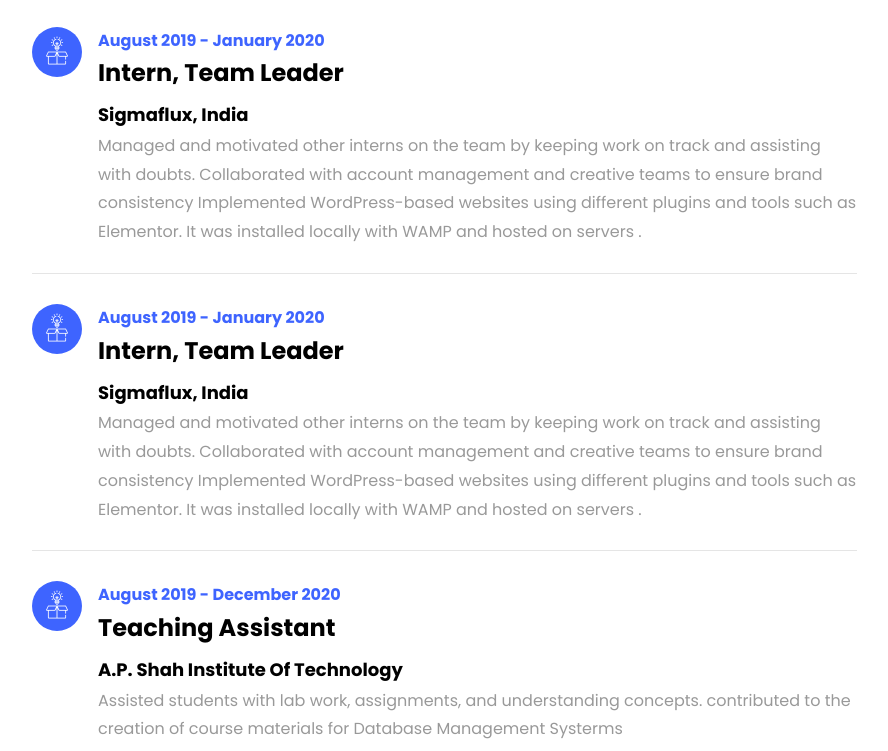
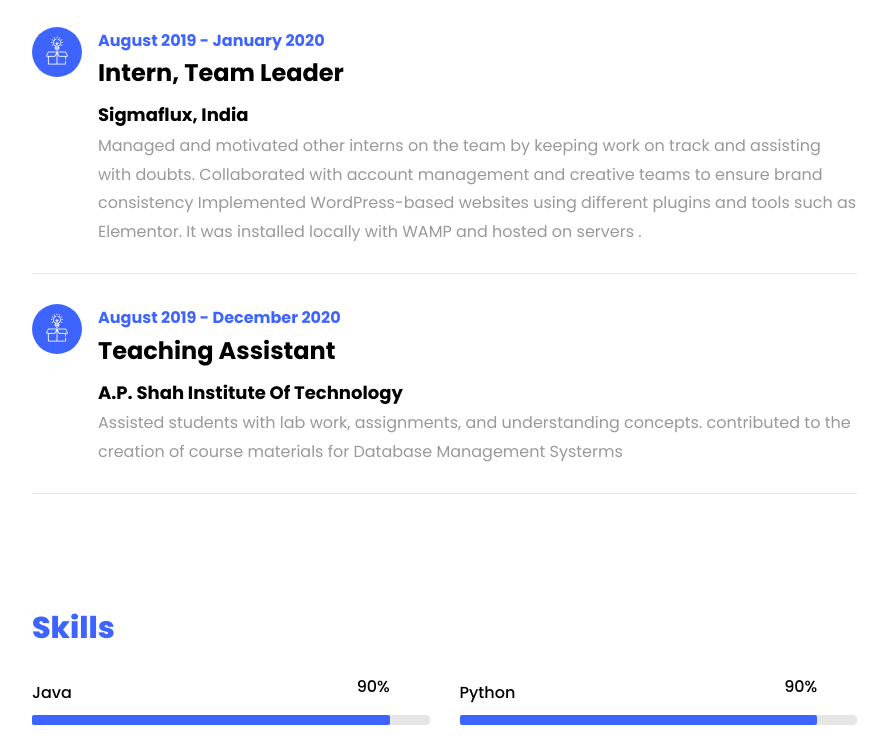
Before and after one commit to Sanjana-Nalawade/sanjanavnalawade, a plain HTML site: page index.html in a window 1280 px wide. Shown: the part 2797-3548 px from the top of the page, without its empty margins (338-1226 px from the left). Drawn offline with Linux system fonts and the light colour scheme; files whose address does not match are found by name.

Commit message:
update1.0

```diff
--- a/index.html
+++ b/index.html
@@ -101,7 +101,8 @@
 	                <span class="number" data-number="30">0</span>
 	                <span>Project complete</span>
                 </p>
-                <p><a href="#" class="btn btn-primary py-3 px-3">Download CV</a></p>
+
+                <p><button  class="btn btn-primary py-3 px-3" type="submit" onclick="window.open('files/Resume.pdf')">Download CV </button></p>
               </div>
 	          </div>
 	        </div>
@@ -207,18 +208,7 @@
 									Implemented WordPress-based websites using different plugins and tools such as Elementor. It was installed locally with WAMP and hosted on servers .</p>
 		    				</div>
 	    				</div>
-						  <div class="resume-wrap d-flex ftco-animate">
-							  <div class="icon d-flex align-items-center justify-content-center">
-								  <span class="flaticon-ideas"></span>
-							  </div>
-							  <div class="text pl-3">
-								  <span class="date">August 2019 - January 2020</span>
-								  <h2>Intern, Team Leader</h2>
-								  <span class="position">Sigmaflux, India</span>
-								  <p>Managed and motivated other interns on the team by keeping work on track and assisting with doubts. Collaborated with account management and creative teams to ensure brand consistency
-									  Implemented WordPress-based websites using different plugins and tools such as Elementor. It was installed locally with WAMP and hosted on servers .</p>
-							  </div>
-						  </div>
+
 	    				<div class="resume-wrap d-flex ftco-animate">
 	    					<div class="icon d-flex align-items-center justify-content-center">
 					    		<span class="flaticon-ideas"></span>
```
Also changed, not shown: 1 other file.
